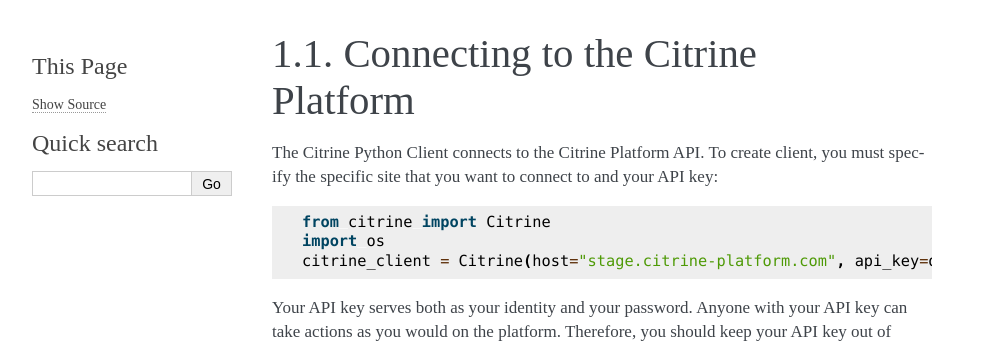
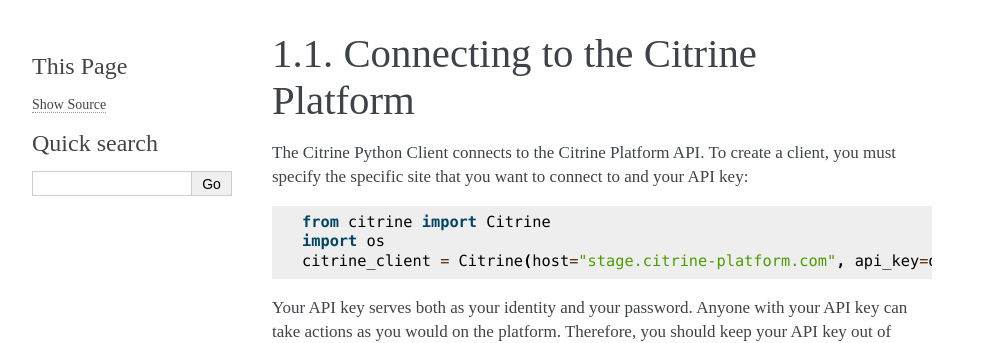
Before and after one commit to CitrineInformatics/citrine-python, a Sphinx documentation site: the page built from docs/source/getting_started/connecting.rst, in a window 1280 px wide. Shown: the top 343 px of the page, without its empty margins (148-1141 px from the left). Built offline with Sphinx 7.4.7, drawn with Linux system fonts in a browser that asks for light colours.

```diff
--- a/docs/source/getting_started/connecting.rst
+++ b/docs/source/getting_started/connecting.rst
@@ -3,7 +3,7 @@ Connecting to the Citrine Platform
 ======================================
 
 The Citrine Python Client connects to the Citrine Platform API.
-To create client, you must specify the specific site that you want to connect to and your API key:
+To create a client, you must specify the specific site that you want to connect to and your API key:
 
 .. code-block:: python
 
```
